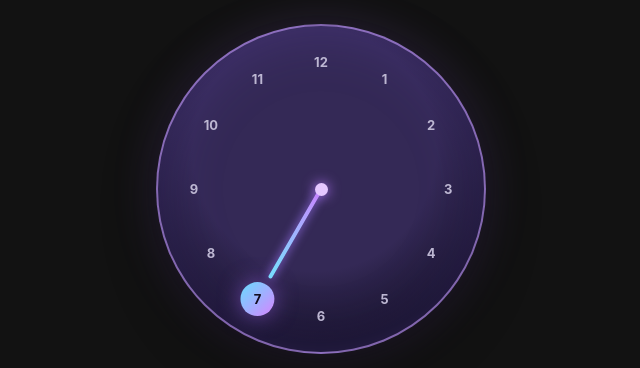
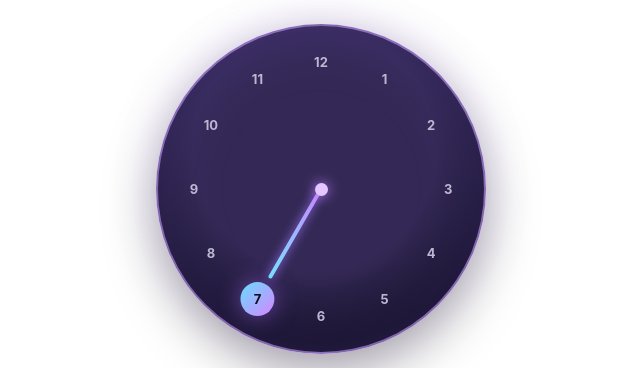
Before and after one commit to ranatsa9/WakeQuest, a plain HTML site: page clock_picker/index.html in a window 1280 px wide. Shown: the top 368 px of the page, without its empty margins (319-959 px from the left). Drawn offline with Linux system fonts and the light colour scheme.

Commit message:
Update index.html

```diff
--- a/clock_picker/index.html
+++ b/clock_picker/index.html
@@ -4,10 +4,10 @@
   <meta charset="utf-8" />
   <meta name="viewport" content="width=device-width,initial-scale=1" />
   <style>
-    :root { color-scheme: dark; font-family: Inter, ui-sans-serif, system-ui, sans-serif; background: transparent; }
+    :root { font-family: Inter, ui-sans-serif, system-ui, sans-serif; background:none !important; background-color:rgba(0,0,0,0) !important; }
     * { box-sizing: border-box; }
-    html, body { background: transparent !important; }
-    body { margin: 0; padding: 10px; color: #f6f2ff; overflow: hidden; }
+    html, body { background:none !important; background-color:rgba(0,0,0,0) !important; }
+    body { margin: 0; padding: 10px; color:#f6f2ff; overflow:hidden; }
     .picker { display: flex; flex-direction: column; gap: 17px; align-items: center; padding: 14px 28px 12px;
       border:0; border-radius:0; background:transparent; box-shadow:none; backdrop-filter:none; }
     .dial {
```
